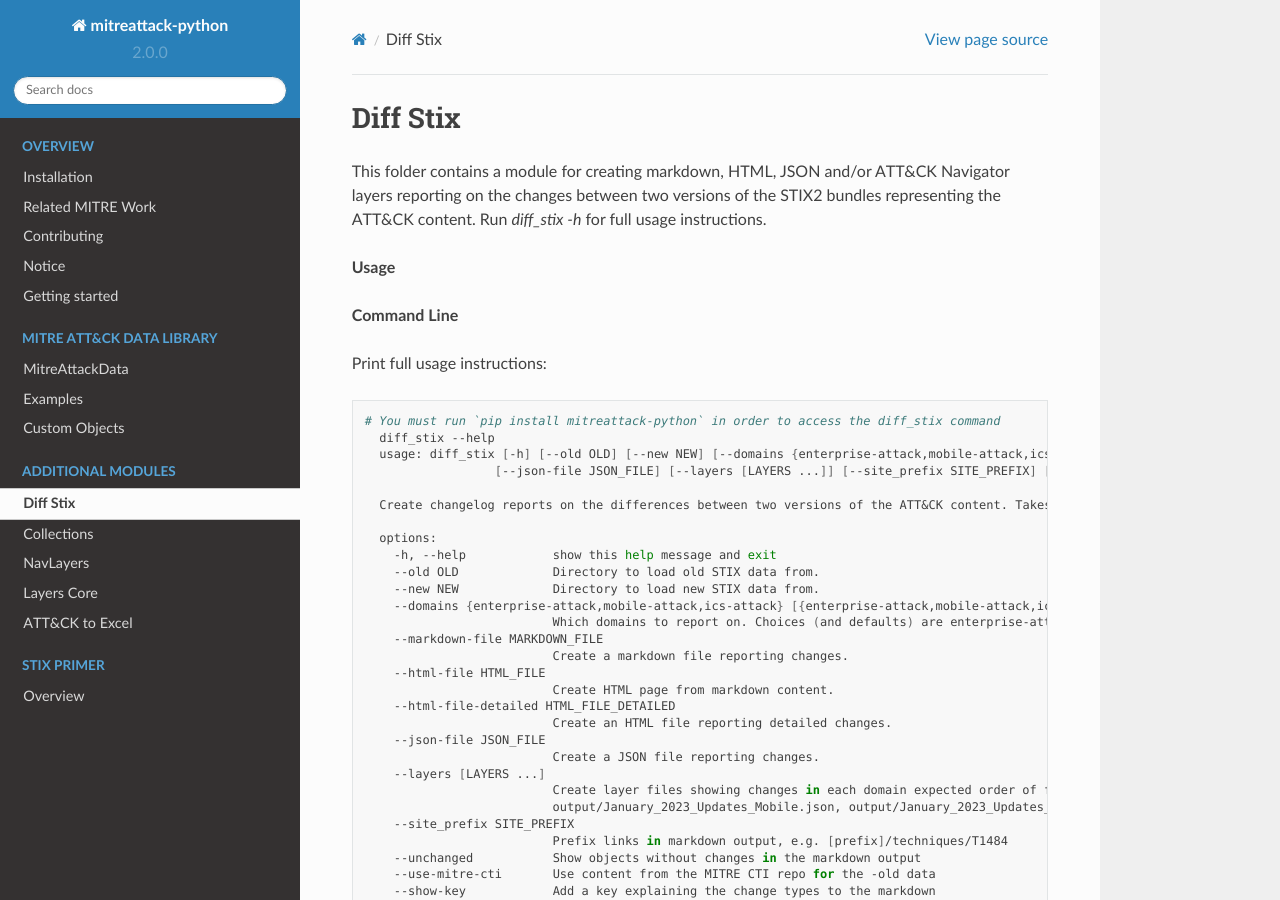
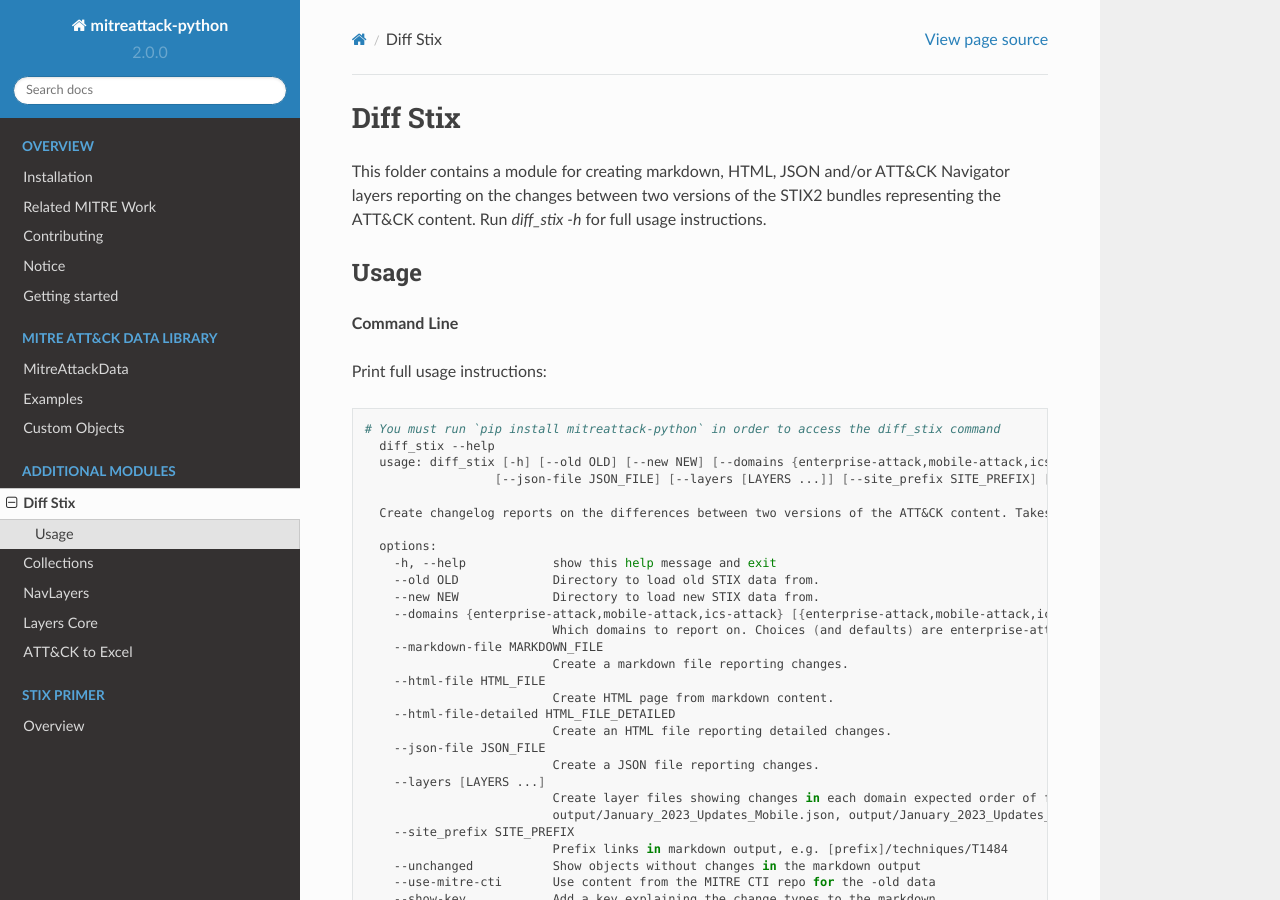
Before and after one commit to mitre-attack/mitreattack-python, a Sphinx documentation site: the page built from docs/diffinstix.rst, in a window 1280 px wide and 900 px high. Built offline with Sphinx 7.4.7 and the Read the Docs theme 2.0.0, drawn with Linux system fonts in a browser that asks for light colours; pages that are not in the unit, such as notebooks, are missing from menus.

```diff
--- a/docs/attacktoexcel.rst
+++ b/docs/attacktoexcel.rst
@@ -4,9 +4,11 @@ ATT&CK to Excel
 This folder contains a module for converting [ATT&CK STIX data](https://github.com/mitre/cti) to Excel spreadsheets.
 It also provides a means to access ATT&CK data as [Pandas](https://pandas.pydata.org/) DataFrames for data analysis.
 
-**Usage**
+Usage
+-----
 
-**Command Line**
+Command Line
+-----
 
 Print full usage instructions:
 
--- a/docs/diffinstix.rst
+++ b/docs/diffinstix.rst
@@ -5,7 +5,8 @@ This folder contains a module for creating markdown, HTML, JSON and/or ATT&CK Na
 reporting on the changes between two versions of the STIX2 bundles representing the ATT&CK content.
 Run `diff_stix -h` for full usage instructions.
 
-**Usage**
+Usage
+-----
 
 **Command Line**
 
```
